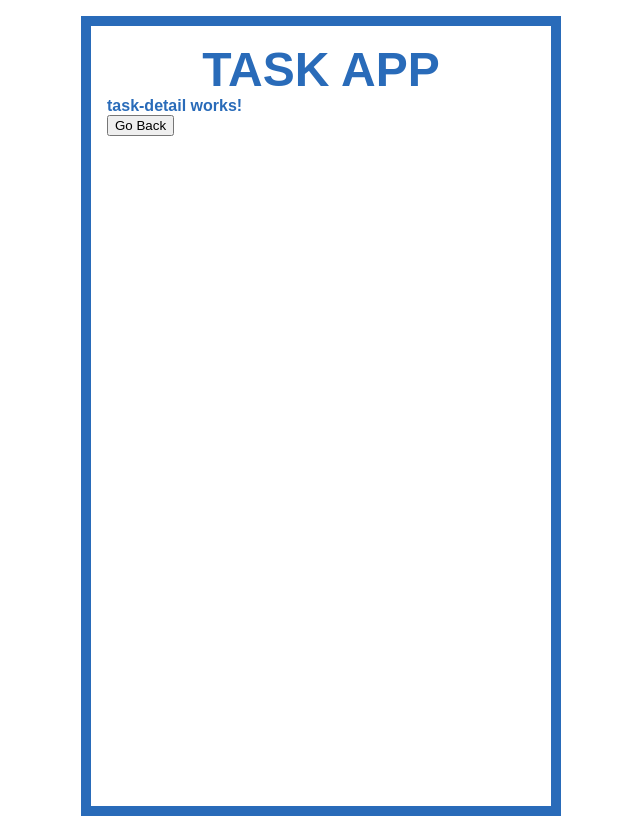
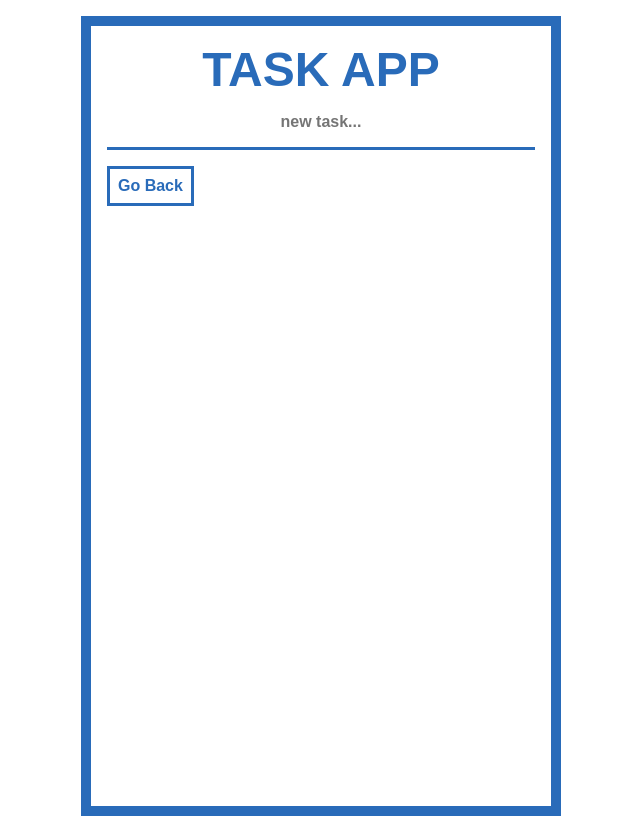
Before and after one commit to aaronshivers/ng-task-app, an Angular app: page /view/1 in a window 1280 px wide. Shown: the whole page, without its empty margins (319-959 px from the left). Built offline with nearby package versions, Linux system fonts and the light colour scheme.

Commit message:
feature/task-detail - styled button

```diff
--- a/src/app/task-detail/task-detail.component.html
+++ b/src/app/task-detail/task-detail.component.html
@@ -1,2 +1,8 @@
-<p>task-detail works!</p>
-<button (click)="goBack()">Go Back</button>
+<input
+  #taskInput
+  (keyup.enter)="addTask(taskInput.value); taskInput.value = ''"
+  class="task-detail__input"
+  placeholder="new task..."
+  maxlength="25"
+  type="text">
+<button class="task-detail__button" (click)="goBack()">Go Back</button>
--- a/src/app/task-detail/task-detail.component.scss
+++ b/src/app/task-detail/task-detail.component.scss
@@ -0,0 +1,21 @@
+.task-detail__input {
+  border: none;
+  border-bottom: 3px solid var(--primary-color);
+  width: 100%;
+  padding: 1rem;
+  color: var(--primary-color);
+  text-align: center;
+  outline: none;
+  font-size: 1rem;
+  font-weight: bolder;
+}
+
+.task-detail__button {
+  border: 3px solid var(--primary-color);
+  background-color: inherit;
+  color: inherit;
+  font-size: inherit;
+  padding: .5rem;
+  margin-top: 1rem;
+  font-weight: inherit;
+}
```
